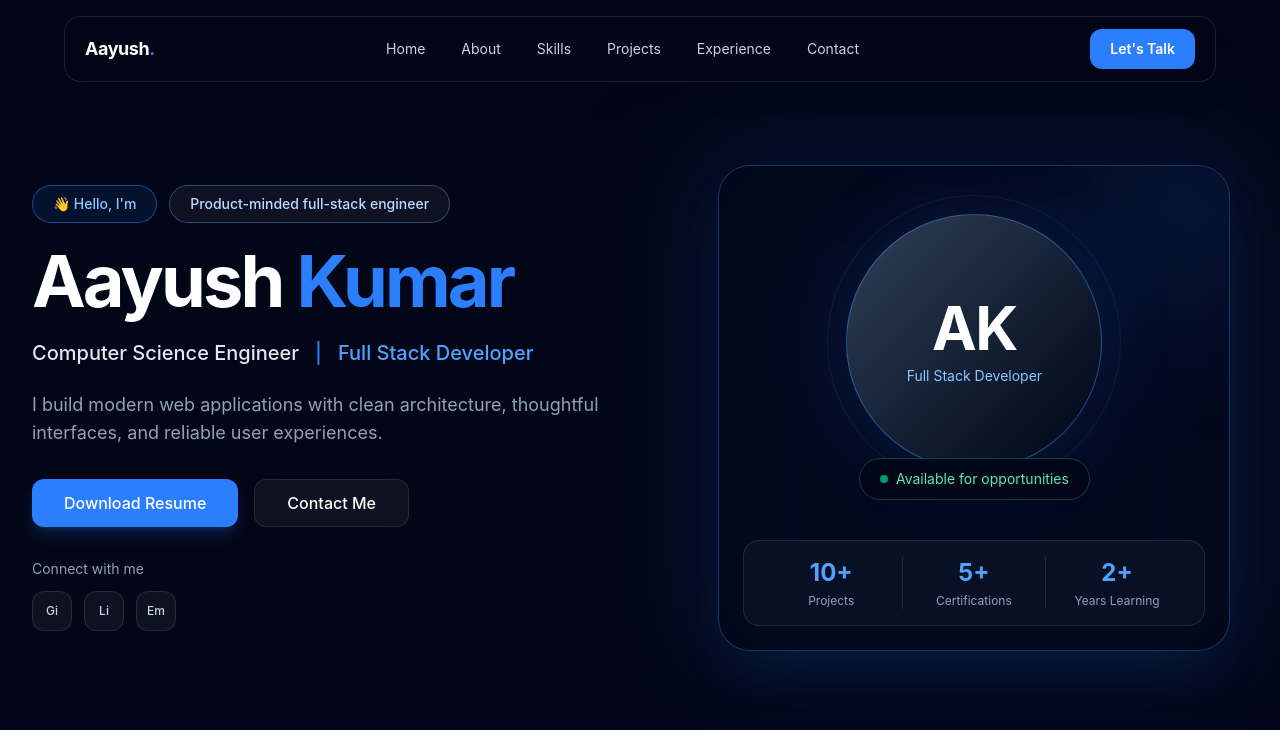
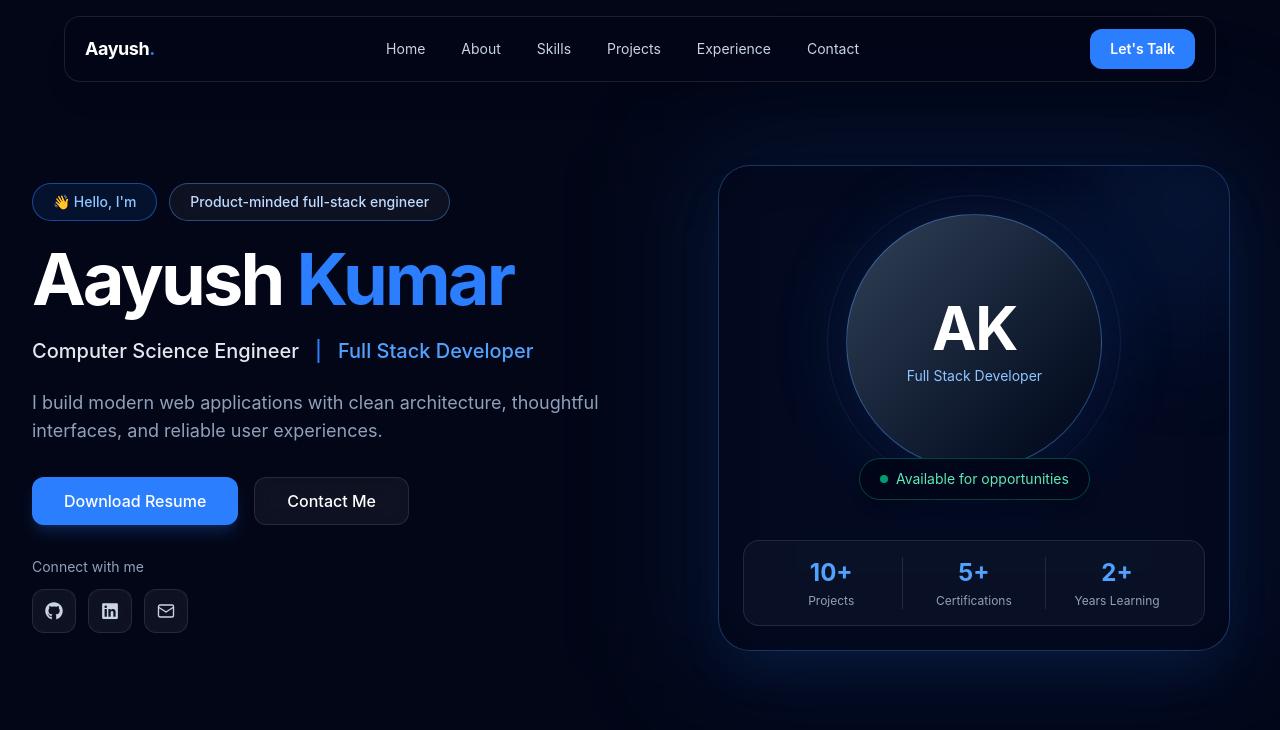
Before and after one commit to AayushJaiswal7/MyPortfolio, a React app: page / in a window 1280 px wide. Shown: the top 730 px of the page. Built offline with nearby package versions, Linux system fonts and the light colour scheme; the HTML template or start-up script is replaced by a standard one.

Commit message:
feat: implement Hero section with animated content, CTA buttons, and social links

```diff
--- a/package.json
+++ b/package.json
@@ -15,6 +15,7 @@
     "class-variance-authority": "^0.7.1",
     "framer-motion": "^12.43.0",
     "lenis": "^1.3.25",
+    "lucide-react": "^1.31.0",
     "react": "^19.2.7",
     "react-dom": "^19.2.7",
     "react-icons": "^5.7.0",
--- a/src/components/sections/Hero/CTAButtons.tsx
+++ b/src/components/sections/Hero/CTAButtons.tsx
@@ -2,7 +2,7 @@ import Button from "@/components/ui/Button";
 
 export default function CTAButtons() {
   return (
-    <div className="flex flex-wrap items-center gap-4">
+    <div className="flex flex-wrap gap-4">
       <Button variant="primary" size="lg">
         Download Resume
       </Button>
--- a/src/components/sections/Hero/Hero.tsx
+++ b/src/components/sections/Hero/Hero.tsx
@@ -9,14 +9,28 @@ export default function Hero() {
       id="hero"
       className="relative flex min-h-screen items-center overflow-hidden pt-28"
     >
+      {/* Background glow */}
+      <div className="pointer-events-none absolute inset-0 -z-10">
+        <div className="absolute left-[15%] top-[15%] h-72 w-72 rounded-full bg-blue-600/10 blur-[120px]" />
+
+        <div className="absolute bottom-[10%] right-[10%] h-96 w-96 rounded-full bg-blue-500/10 blur-[140px]" />
+
+        <div
+          className="absolute inset-0 opacity-[0.035]"
+          style={{
+            backgroundImage:
+              "radial-gradient(circle, rgb(96 165 250) 1px, transparent 1px)",
+            backgroundSize: "32px 32px",
+          }}
+        />
+      </div>
+
       <Container>
         <div className="grid items-center gap-16 lg:grid-cols-[1.05fr_0.95fr]">
           <HeroContent />
           <HeroCard />
         </div>
       </Container>
-
-      <div className="pointer-events-none absolute left-1/2 top-1/4 -z-10 h-[500px] w-[500px] -translate-x-1/2 rounded-full bg-blue-600/10 blur-[140px]" />
     </Section>
   );
 }
--- a/src/components/sections/Hero/HeroContent.tsx
+++ b/src/components/sections/Hero/HeroContent.tsx
@@ -22,7 +22,7 @@ export default function HeroContent() {
       </div>
 
       {/* Name */}
-      <h1 className="text-6xl font-bold leading-[0.95] tracking-[-0.04em] text-white sm:text-6xl lg:text-7xl">
+      <h1 className="text-5xl font-bold leading-[0.95] tracking-[-0.04em] text-white sm:text-6xl lg:text-7xl">
         Aayush <span className="text-blue-500">Kumar</span>
       </h1>
 
--- a/src/components/sections/Hero/SocialLinks.tsx
+++ b/src/components/sections/Hero/SocialLinks.tsx
@@ -1,22 +1,47 @@
+import { Mail } from "lucide-react";
+import { FaGithub, FaLinkedin } from "react-icons/fa6";
+
 const socials = [
-  { label: "GitHub", href: "#" },
-  { label: "LinkedIn", href: "#" },
-  { label: "Email", href: "#" },
+  {
+    label: "GitHub",
+    href: "https://github.com",
+    icon: FaGithub,
+  },
+  {
+    label: "LinkedIn",
+    href: "https://linkedin.com",
+    icon: FaLinkedin,
+  },
+  {
+    label: "Email",
+    href: "mailto:your@email.com",
+    icon: Mail,
+  },
 ];
 
 export default function SocialLinks() {
   return (
     <div className="flex items-center gap-3">
-      {socials.map((social) => (
+      {socials.map((social) => {
+        const Icon = social.icon;
+
+        return (
           <a
             key={social.label}
             href={social.href}
+            target={social.href.startsWith("http") ? "_blank" : undefined}
+            rel={
+              social.href.startsWith("http")
+                ? "noopener noreferrer"
+                : undefined
+            }
             aria-label={social.label}
-          className="flex h-10 w-10 items-center justify-center rounded-xl border border-white/10 bg-white/5 text-xs font-medium text-slate-300 backdrop-blur-md transition-all duration-300 hover:-translate-y-1 hover:border-blue-400/50 hover:bg-blue-500/10 hover:text-blue-400"
+            className="flex h-11 w-11 items-center justify-center rounded-xl border border-white/10 bg-white/5 text-slate-300 backdrop-blur-md transition-all duration-300 hover:-translate-y-1 hover:border-blue-400/50 hover:bg-blue-500/10 hover:text-blue-400"
           >
-          {social.label.slice(0, 2)}
+            <Icon size={18} strokeWidth={1.8} />
           </a>
-      ))}
+        );
+      })}
     </div>
   );
 }
```
Also changed, not shown: 1 other file (tests, documents, lock files or other folders). Lines whose indentation alone changed are shown as unchanged.
